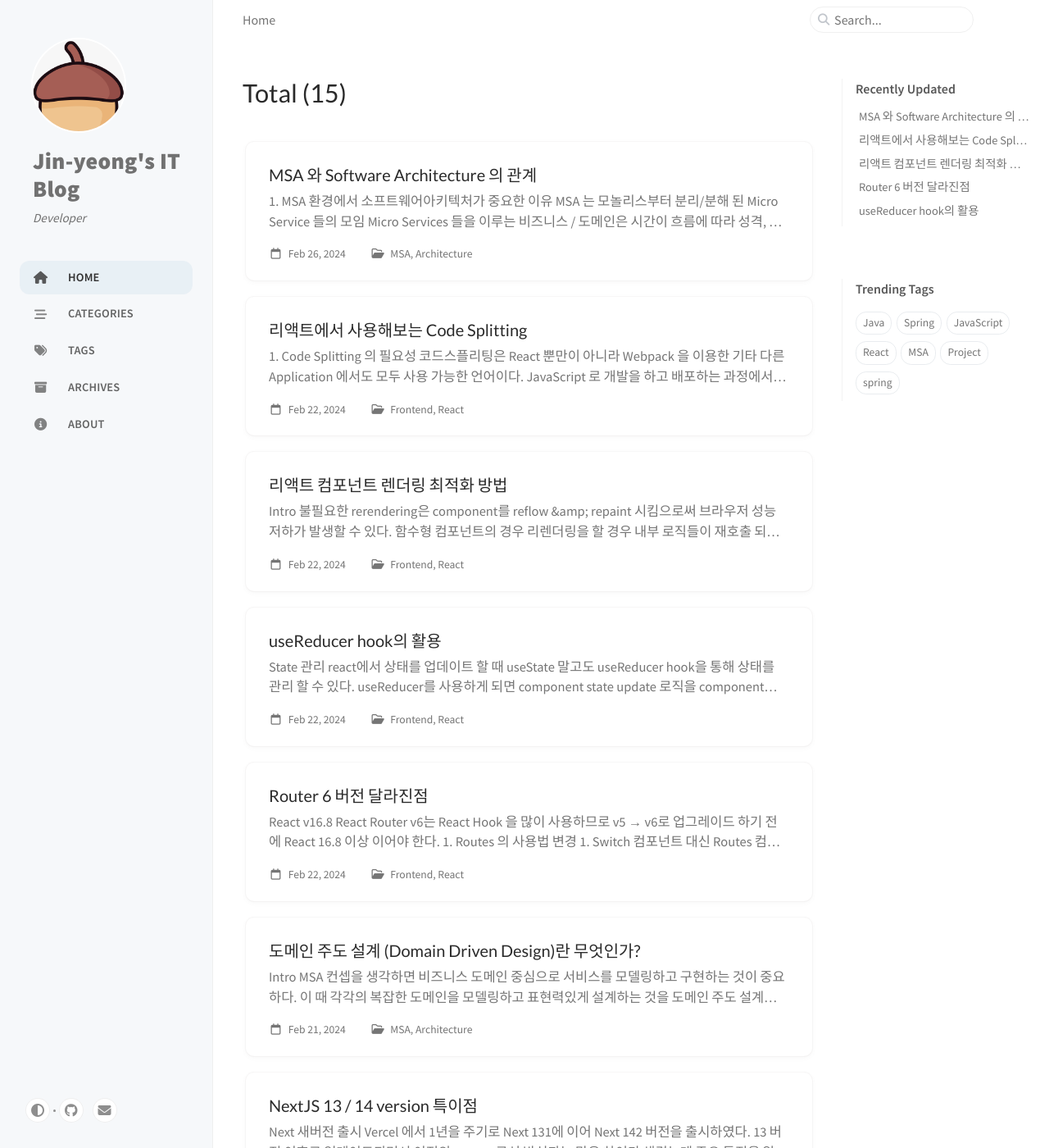
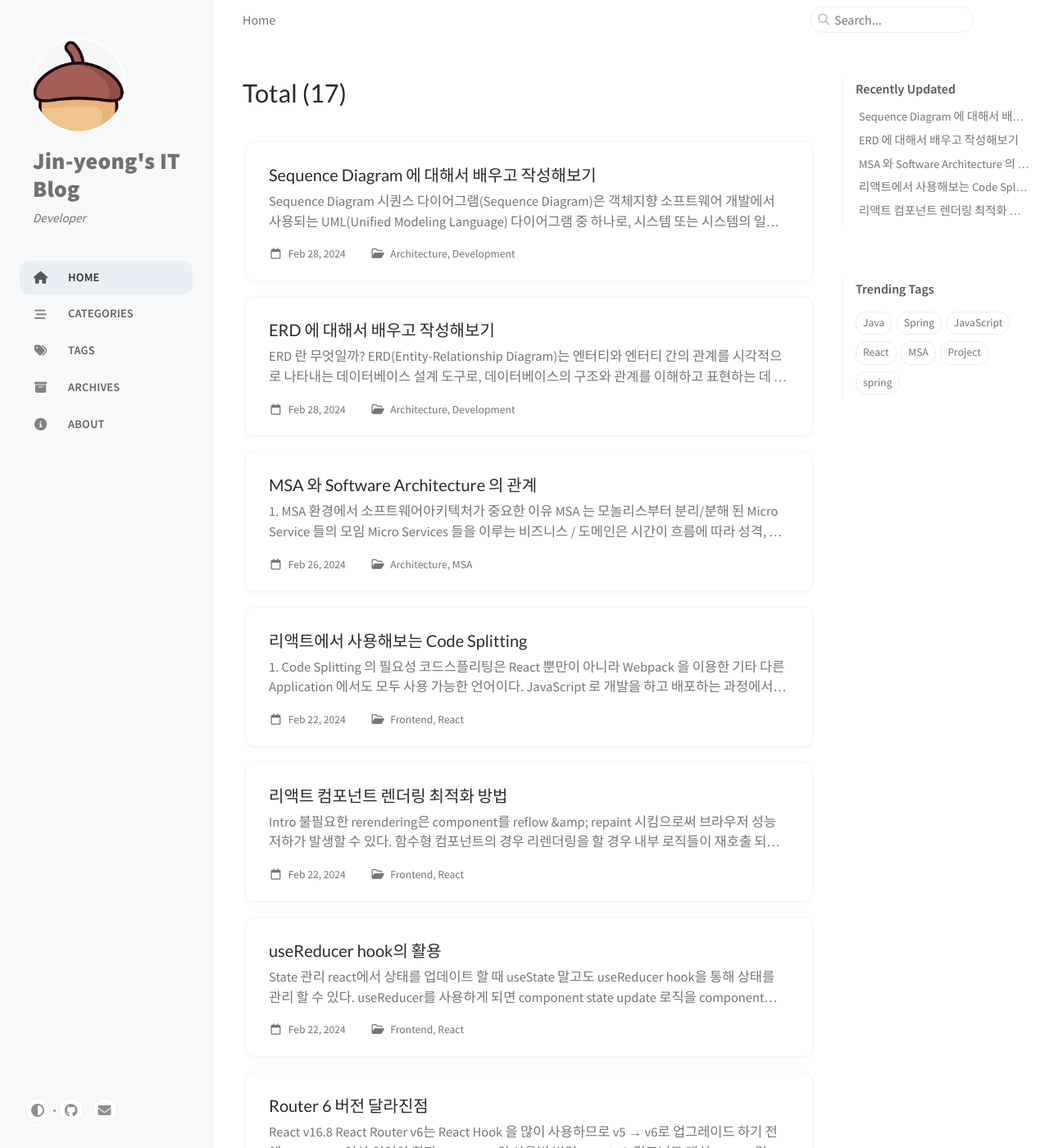
Before and after one commit to yeong0724/yeong0724.github.io, a Jekyll site: the page built from index.markdown, in a window 1280 px wide and 1400 px high. Shown: the whole window at 82% size. Built offline with Jekyll 4.4.1, drawn with Linux system fonts in a browser that asks for light colours; cached includes are drawn as plain includes.

Commit message:
ERD, Sequence Diagram 포스트 작성

```diff
--- /dev/null
+++ b/_posts/2024-02-28-ERD-Board-tag.md
@@ -0,0 +1,47 @@
+---
+title: "ERD 에 대해서 배우고 작성해보기"
+date: 2024-02-28 23:53:30 +0900
+categories: [Architecture, Development]
+tags: [MSA, Project, spring]
+---
+
+## ERD 란 무엇일까?
+
+---
+
+**ERD**(`Entity-Relationship Diagram`)는 엔터티와 엔터티 간의 관계를 시각적으로 나타내는 데이터베이스 설계 도구로, 데이터베이스의 구조와 관계를 이해하고 표현하는 데 사용됩니다.
+
+엔터티는 데이터베이스에서 정보를 나타내는 객체를 의미하며, 관계는 엔터티 간의 연관성을 표현합니다.
+
+> [ERD 작성 사이트 링크](https://sqldbm.com/Home/)
+
+<br>
+
+## ERD 구성 요소
+
+---
+
+- Entity (엔티티)
+  - 현실 세계에서 독립적으로 존재하고 식별 가능한 객체나 사물을 나타낸다.
+  - 예를 들어, "사용자(User)", "주문(Order)", "제품(Product)" 등이 엔터티가 될 수 있습니다.
+- Attribute (속성)
+  - Entity 의 특성이나 속성을 나타낸다.
+  - 예를 들어, `User` Entity 의 속성으로 "이름", "나이", "이메일" 등이 있을 수 있습니다.
+- Relationship (관계)
+  - Entity 간의 연결이나 연관성을 표현한다.
+  - 관계에는 일대일(1:1), 일대다(1:N), 다대다(N:M) 등 다양한 유형이 있다.
+- Primary Key
+  - Entity 의 고유 식별자로 사용되는 속성을 나타낸다.
+  - 각 Entity 는 **Primary Key** 를 가지고 있어야 한다.
+- Foreign Key
+  - 다른 테이블의 기본 키를 참조하는 속성으로, 관계를 나타내는 데 사용됩니다.
+
+<br>
+
+## 프로젝트 ERD 적용 예제
+
+---
+
+![erd_1.png](/assets/img/post_img/coding/development/erd_1.png){: width="600" align="center"}
+
+<center>[그림 1] Board & tag ERD</center>
--- /dev/null
+++ b/_posts/2024-02-28-Seq-Diagram.md
@@ -0,0 +1,34 @@
+---
+title: "Sequence Diagram 에 대해서 배우고 작성해보기"
+date: 2024-02-28 23:58:30 +0900
+categories: [Architecture, Development]
+tags: [MSA, Project, spring]
+---
+
+## Sequence Diagram
+
+---
+
+시퀀스 다이어그램(Sequence Diagram)은 객체지향 소프트웨어 개발에서 사용되는 UML(Unified Modeling Language) 다이어그램 중 하나로, 시스템 또는 시스템의 일부 컴포넌트 간의 상호 작용을 시간 순서에 따라 보여주는 도구입니다.
+
+시퀀스 다이어그램은 시스템의 동적인 행위를 시각적으로 표현하여 시스템의 동작을 이해하고 설계하는 데 도움을 줍니다.
+
+> [무료 시퀀스 다이어그램 제작사이트](https://www.websequencediagrams.com)
+
+<br>
+
+## Sequence Diagram 프로젝트 샘플
+
+---
+
+![seq_diagram_1.png](/assets/img/post_img/coding/development/seq_diagram_1.png){: width="600" align="center"}
+
+<center>[그림 1]  게시글 등록 시퀀스</center>
+
+<br>
+
+![seq_diagram_2.png](/assets/img/post_img/coding/development/seq_diagram_2.png){: width="600" align="center"}
+
+<center>[그림 2]  게시글 검색 시퀀스</center>
+
+<br>
```
Also changed, not shown: _posts/2024-02-21-MSA-DDD.md (+1 -1 lines), _posts/2024-02-26-MSA-SoftwarArchitecture.md (+1 -1 lines), assets/img/post_img/coding/development/erd_1.png (added), assets/img/post_img/coding/development/seq_diagram_1.png (added), assets/img/post_img/coding/development/seq_diagram_2.png (added).
